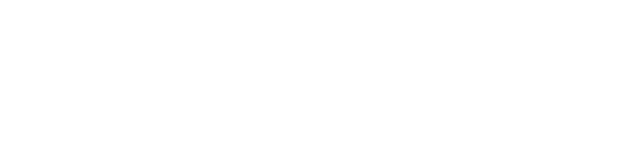
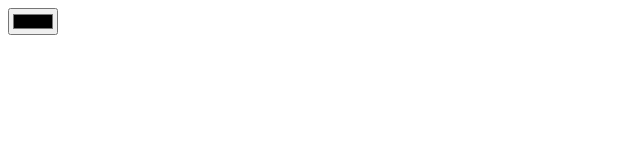
Before and after one commit to Seel1912/Sgroup, a plain HTML site: page index.html in a window 1280 px wide. Shown: the whole page, without its empty margins (0-640 px from the left). Drawn offline with Linux system fonts and the light colour scheme.

Commit message:
second commit

```diff
--- a/index.html
+++ b/index.html
@@ -7,6 +7,6 @@
     <title>Document</title>
 </head>
 <body>
-
+    <input type="color" name="ko" id="deptraiancut">
 </body>
 </html>
```
Also changed, not shown: script.js (added).
